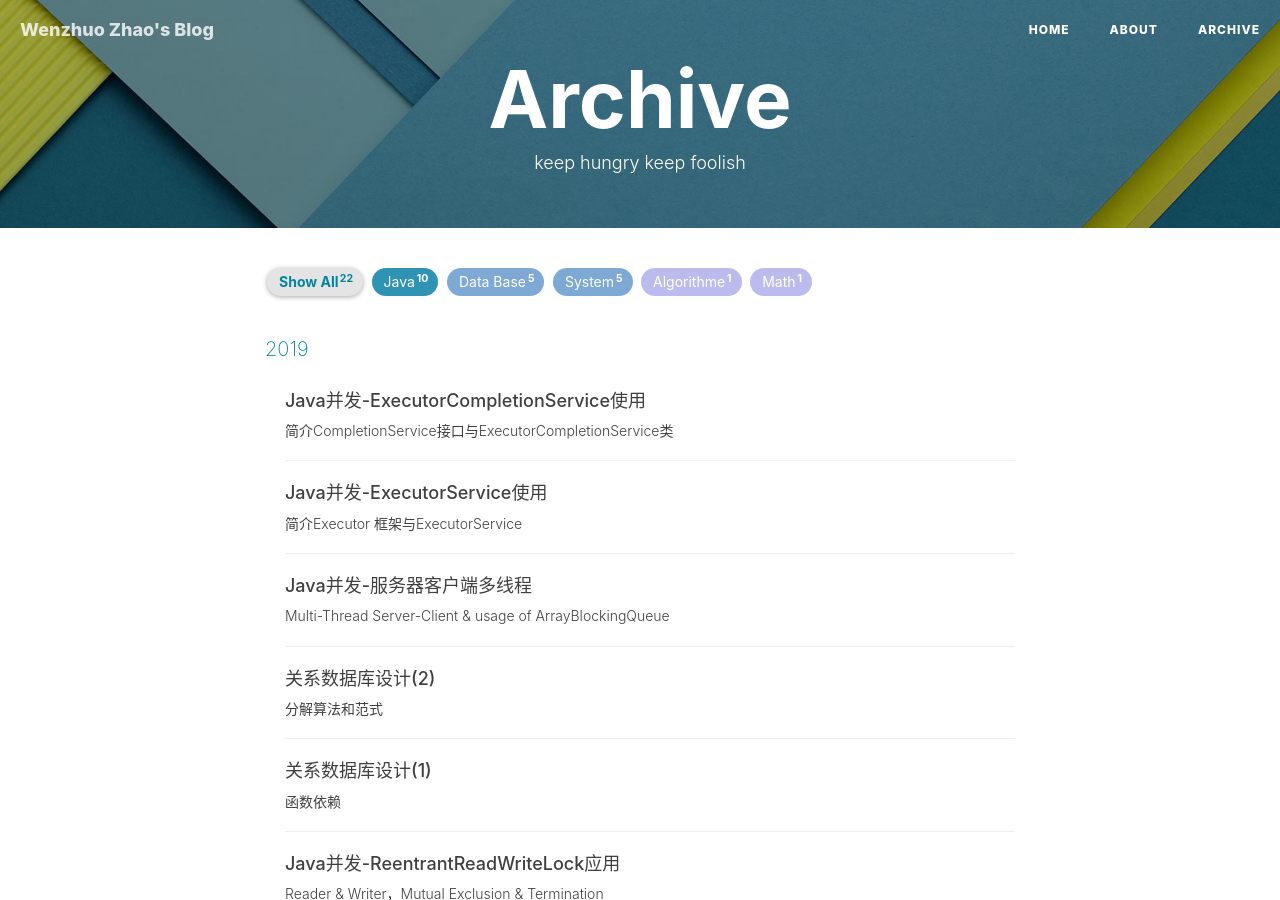
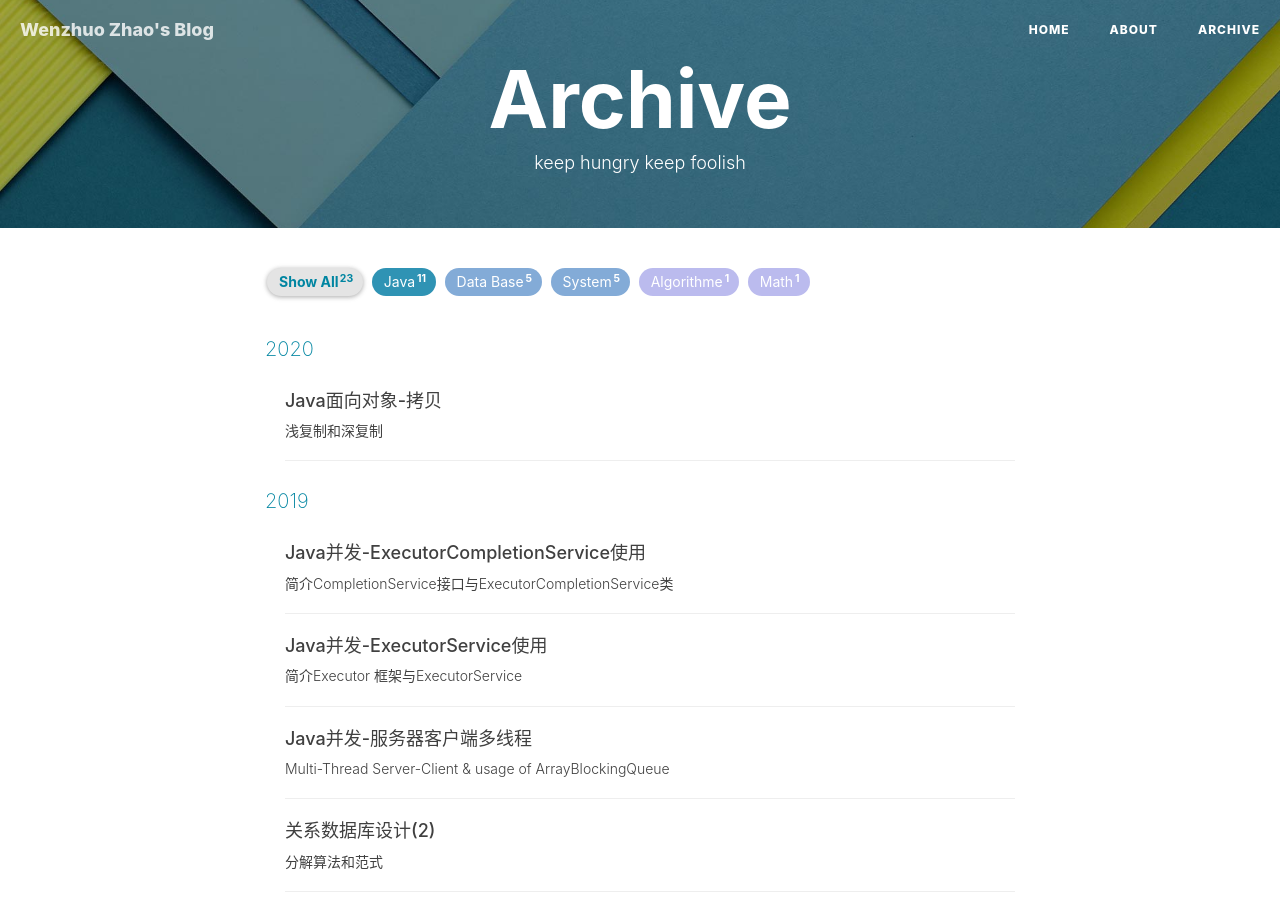
Before and after one commit to valeeraZ/valeeraZ.github.io, a Jekyll site: the page built from archive.html, in a window 1280 px wide and 900 px high. Built offline with Jekyll 4.4.1, drawn with Linux system fonts in a browser that asks for light colours; nearby versions of some CDN libraries; comment, search, counter and statistics services are not loaded; some of the changed lines change nothing that is shown.

Commit message:
new post
a new post & a new configuration for jekyll 3.x

````diff
--- a/_config.yml
+++ b/_config.yml
@@ -34,7 +34,7 @@ anchorjs: true                          # if you want to customize anchor. check
 
 # Gems
 # from PR#40, to support local preview for Jekyll 3.0
-gems: [jekyll-paginate]
+plugins: [jekyll-paginate]
 
 
 
--- /dev/null
+++ b/_posts/2020-01-28-java-clone.md
@@ -0,0 +1,302 @@
+---
+title: Java面向对象-拷贝
+layout: post
+subtitle: 浅复制和深复制
+date:       2020-01-28
+author:     "Zhao"
+header-img: "img/java.png"
+tags:
+    - Java
+
+---
+
+对于新手而言，复制一个对象可能很简单：
+
+```java
+class Student {
+  private int number;
+  public int getNumber() {
+    return number;
+  }
+  public void setNumber(int number) {
+    this.number = number;
+  }
+}
+public class Test {
+  public static void main(String args[]) {
+    Student stu1 = new Student();
+    stu1.setNumber(12345);
+    Student stu2 = stu1;
+    System.out.println("学生1:" + stu1.getNumber());
+    System.out.println("学生2:" + stu2.getNumber());
+  }
+}
+```
+
+   输出：
+
+```
+学生1:12345
+学生2:12345
+```
+
+我们试着改变stu2实例的number字段，再打印结果看看
+
+```java
+stu2.setNumber(54321);
+System.out.println("学生1:" + stu1.getNumber());
+System.out.println("学生2:" + stu2.getNumber());
+```
+
+为什么我改变了stu2的值，stu1也跟着改变了呢？
+原因出在(stu2 = stu1) 这一句。该语句的作用是将stu1的**引用**赋值给stu2。其实，stu1和stu2在堆内存中指向的是同一个对象。
+
+![obj-reference.png](https://i.loli.net/2020/01/29/6HZtLxDFKyEj9Pe.png)
+
+那么，怎样才能达到复制一个对象呢？深度拷贝与浅拷贝
+
+
+# 浅复制（浅克隆）
+
+被复制对象的所有变量都含有与原来的对象相同的值，而所有的对其他对象的引用仍然指向原来的对象。
+
+换言之，浅复制仅仅复制所考虑的对象，而不复制它所引用的对象。
+
+```java
+class Student implements Cloneable {
+	String name;
+	int age;
+	Student(String name,int age) {
+		this.name=name; this.age=age;
+	}
+	public Object clone() {
+		Object o=null;
+		try {
+			o=(Student)super.clone();
+			//Object 中的clone()识别出你要复制的是哪一个对象。
+		} catch(CloneNotSupportedException e) {
+    	System.out.println(e.toString());
+		} return o;
+	}
+}
+
+```
+
+# 深复制（深克隆）
+
+被复制对象的所有变量都含有与原来的对象相同的值，除去那些引用其他对象的变量。
+
+那些引用其他对象的变量将指向被复制过的新对象，而不再是原有的那些被引用的对象。
+
+换言之，深复制把要复制的对象所引用的对象都复制了一遍。
+
+## java clone 方法
+
+- clone()
+
+clone方法将对象复制了一份并返回给调用者。一般而言，clone() 方法满足：
+
+① 对任何的对象x，都有x.clone() !=x//克隆对象与原对象不是同一个对象
+
+② 对任何的对象x，都有x.clone().getClass()==x.getClass()//克隆对象与原对象的类型一样
+
+③ 如果对象x的equals()方法定义恰当，那么x.clone().equals(x)应该成立。
+
+- Java中对象的克隆
+
+① 为了获取对象的一份拷贝，我们可以利用Object类的clone()方法。
+
+② 在派生类中覆盖基类的clone()方法，并声明为public。
+
+③ 在派生类的clone()方法中，调用super.clone()。
+
+④ 在派生类中实现Cloneable接口。
+
+```java
+static class Body implements Cloneable{
+		public Head head;
+
+		public Body() {}
+
+		public Body(Head head) {this.head = head;}
+
+		@Override
+		protected Object clone() throws CloneNotSupportedException {
+			return super.clone();
+		}
+
+}
+static class Head /*implements Cloneable*/{
+  public  Face face;
+
+  public Head() {}
+  public Head(Face face){this.face = face;}
+
+}
+public static void main(String[] args) throws CloneNotSupportedException {
+
+  Body body = new Body(new Head());
+
+  Body body1 = (Body) body.clone();
+
+  System.out.println("body == body1 : " + (body == body1) );
+
+  System.out.println("body.head == body1.head : " +  (body.head == body1.head));
+
+
+}
+
+```
+在以上代码中， 有两个主要的类， 分别为Body和Face， 在Body类中， 组合了一个Face对象。当对Body对象进行clone时， 它组合的Face对象只进行浅拷贝。打印结果可以验证该结论：
+body == body1 : false
+body.head == body1.head : true
+
+如果要使Body对象在clone时进行深拷贝， 那么就要在Body的clone方法中，将源对象引用的Head对象也clone一份。
+
+```java
+static class Body implements Cloneable{
+  public Head head;
+  public Body() {}
+  public Body(Head head) {this.head = head;}
+
+  @Override
+  protected Object clone() throws CloneNotSupportedException {
+    Body newBody =  (Body) super.clone();
+    newBody.head = (Head) head.clone();
+    return newBody;
+  }
+
+}
+static class Head implements Cloneable{
+  public  Face face;
+
+  public Head() {}
+  public Head(Face face){this.face = face;}
+  @Override
+  protected Object clone() throws CloneNotSupportedException {
+    return super.clone();
+  }
+}
+public static void main(String[] args) throws CloneNotSupportedException {
+
+  Body body = new Body(new Head());
+
+  Body body1 = (Body) body.clone();
+
+  System.out.println("body == body1 : " + (body == body1) );
+
+  System.out.println("body.head == body1.head : " +  (body.head == body1.head));
+
+}
+```
+打印结果为：
+body == body1 : false
+body.head == body1.head : false
+
+由此可见， body和body1内的head引用指向了不同的Head对象， 也就是说在clone Body对象的同时， 也拷贝了它所引用的Head对象， 进行了深拷贝。
+
+
+### 真的是深拷贝吗
+
+由上一节的内容可以得出如下结论：如果想要深拷贝一个对象， 这个对象必须要实现Cloneable接口，实现clone方法，并且在clone方法内部，把该对象引用的其他对象也要clone一份 ， 这就要求这个被引用的对象必须也要实现Cloneable接口并且实现clone方法。
+
+那么，按照上面的结论， Body类组合了Head类， 而Head类组合了Face类，要想深拷贝Body类，必须在Body类的clone方法中将Head类也要拷贝一份，但是在拷贝Head类时，默认执行的是浅拷贝，也就是说Head中组合的Face对象并不会被拷贝。验证代码如下：（这里本来只给出Face类的代码就可以了， 但是为了阅读起来具有连贯性，避免丢失上下文信息， 还是给出整个程序，整个程序也非常简短）
+
+```java
+static class Body implements Cloneable{
+  public Head head;
+  public Body() {}
+  public Body(Head head) {this.head = head;}
+
+  @Override
+  protected Object clone() throws CloneNotSupportedException {
+    Body newBody =  (Body) super.clone();
+    newBody.head = (Head) head.clone();
+    return newBody;
+  }
+
+}
+
+static class Head implements Cloneable{
+  public  Face face;
+
+  public Head() {}
+  public Head(Face face){this.face = face;}
+  @Override
+  protected Object clone() throws CloneNotSupportedException {
+    return super.clone();
+  }
+}
+
+static class Face{}
+
+public static void main(String[] args) throws CloneNotSupportedException {
+
+  Body body = new Body(new Head(new Face()));
+
+  Body body1 = (Body) body.clone();
+
+  System.out.println("body == body1 : " + (body == body1) );
+
+  System.out.println("body.head == body1.head : " +  (body.head == body1.head));
+
+  System.out.println("body.head.face == body1.head.face : " +  (body.head.face == body1.head.face));
+
+}
+```
+打印结果为：
+body == body1 : false
+body.head == body1.head : false
+body.head.face == body1.head.face : true
+
+![obj-reference-profond1.png](https://i.loli.net/2020/01/29/9yhVxNTJKGlkF4r.png)
+
+那么，对Body对象来说，算是这算是深拷贝吗？其实应该算是深拷贝，因为对Body对象内所引用的其他对象（目前只有Head）都进行了拷贝，也就是说两个独立的Body对象内的head引用已经指向了独立的两个Head对象。但是，这对于两个Head对象来说，他们指向了同一个Face对象，这就说明，两个Body对象还是有一定的联系，并没有完全的独立。这应该说是一种**不彻底的深拷贝**。
+
+### 如何进行彻底的深拷贝
+
+对于上面的例子来说，怎样才能保证两个Body对象完全独立呢？只要在拷贝Head对象的时候，也将Face对象拷贝一份就可以了。这需要让Face类也实现Cloneable接口，实现clone方法，并且在在Head对象的clone方法中，拷贝它所引用的Face对象。修改的部分代码如下：
+
+```java
+static class Head implements Cloneable{
+  public  Face face;
+
+  public Head() {}
+  public Head(Face face){this.face = face;}
+  @Override
+  protected Object clone() throws CloneNotSupportedException {
+    //return super.clone();
+    Head newHead = (Head) super.clone();
+    newHead.face = (Face) this.face.clone();
+    return newHead;
+  }
+}
+
+static class Face implements Cloneable{
+  @Override
+  protected Object clone() throws CloneNotSupportedException {
+    return super.clone();
+  }
+}
+```
+再次运行上面的示例，得到的运行结果如下：
+body == body1 : false
+body.head == body1.head : false
+body.head.face == body1.head.face : false
+
+这说明两个Body已经完全独立了，他们间接引用的face对象已经被拷贝，也就是引用了独立的Face对象。内存结构图如下：
+
+![obj-reference-profond2.png](https://i.loli.net/2020/01/29/HFKraU3Vq7hZvDE.png)
+
+依此类推，如果Face对象还引用了其他的对象， 比如说Mouth，如果不经过处理，Body对象拷贝之后还是会通过一级一级的引用，引用到同一个Mouth对象。同理， 如果要让Body在引用链上完全独立， 只能显式的让Mouth对象也被拷贝。
+
+到此，可以得到如下结论：如果在拷贝一个对象时，要想让这个拷贝的对象和源对象完全彼此独立，那么在引用链上的每一级对象都要被显式的拷贝。所以创建彻底的深拷贝是**非常麻烦**的，尤其是在引用关系非常复杂的情况下， 或者在引用链的某一级上引用了一个第三方的对象， 而这个对象没有实现clone方法， 那么在它之后的所有引用的对象都是被共享的。 举例来说，如果被Head引用的Face类是第三方库中的类，并且没有实现Cloneable接口，那么在Face之后的所有对象都会被拷贝前后的两个Body对象共同引用。
+
+---
+版权：
+
+[详解Java中的clone方法 -- 原型模式](https://blog.csdn.net/zhangjg_blog/article/details/18369201)
+
+[java 浅拷贝，深度拷贝与属性复制](https://houbb.github.io/2019/01/09/java-deep-copy)
+
+[Java如何完全复制一个对象](https://www.jianshu.com/p/c3fbb9ea855f)
````
Also changed, not shown: 1 other file.
